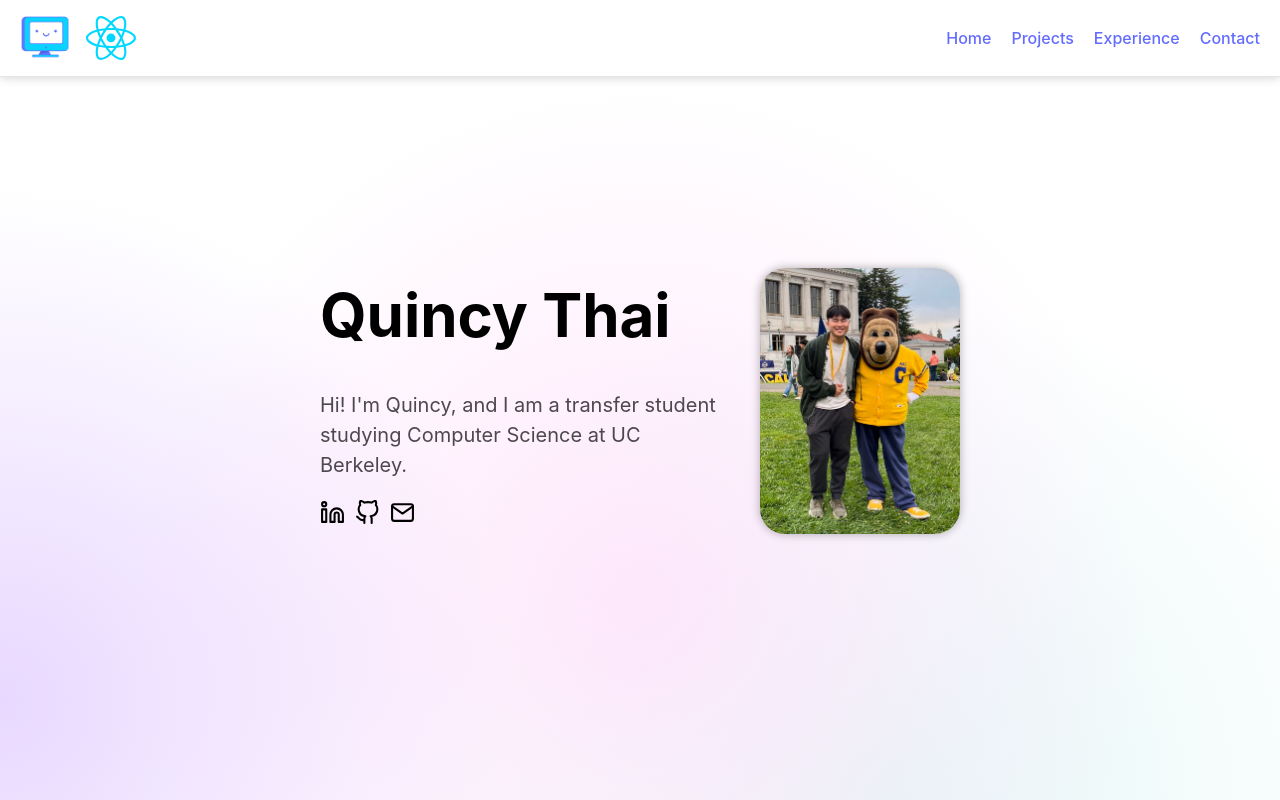
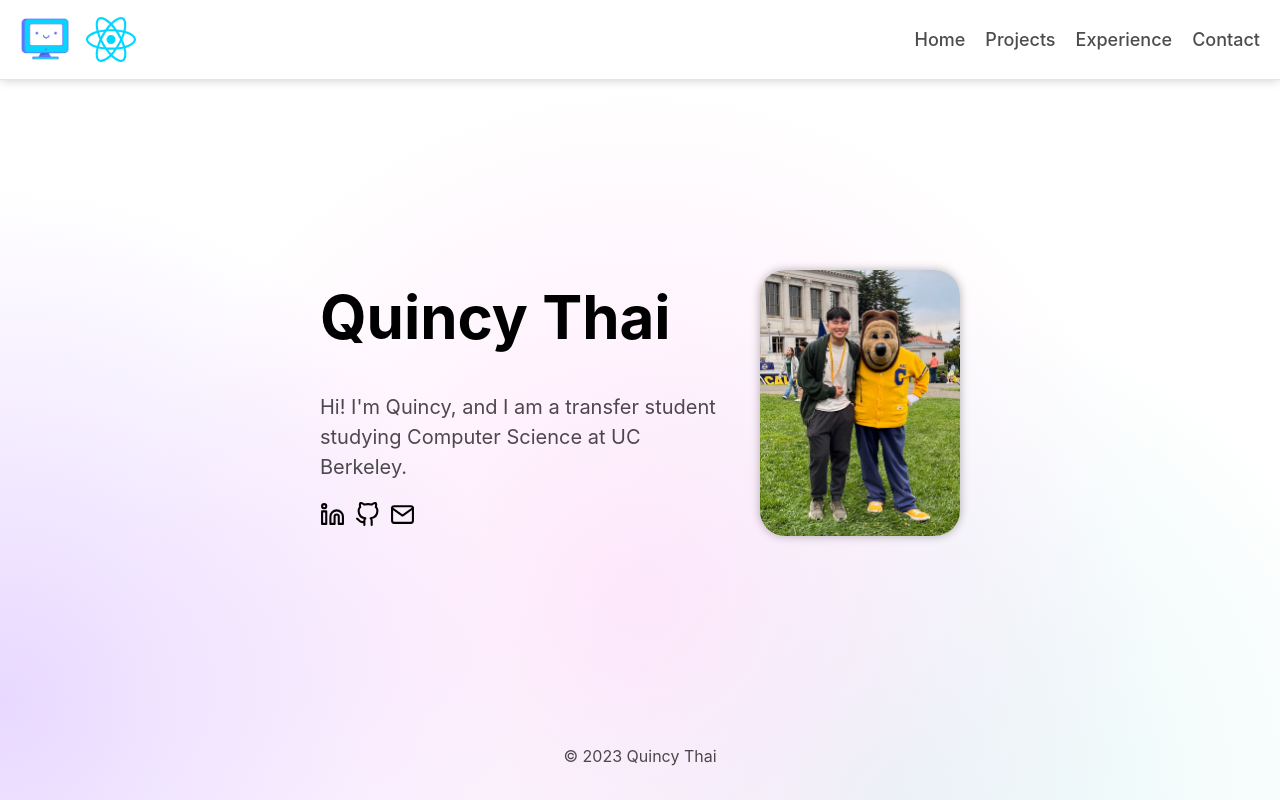
Before and after one commit to quincythai/website, a React (Vite) app: page / in a window 1280 px wide. Built offline with nearby package versions, Linux system fonts and the light colour scheme.

Commit message:
Add footer

```diff
--- a/src/App.css
+++ b/src/App.css
@@ -1,5 +1,7 @@
 :root {
   --gray: #333;
+  --faded: rgba(0, 0, 0, 0.70);
+  --react-logo-color: #61dbfb;
 }
 
 body {
--- a/src/components/Block/Block.css
+++ b/src/components/Block/Block.css
@@ -20,7 +20,7 @@
 .intro-container .subtext {
   font-size: 20px;
   max-width: 400px;
-  color: rgba(0, 0, 0, 0.70);
+  color: var(--faded);
 }
 
 .intro-container img {
--- a/src/components/Footer/Footer.css
+++ b/src/components/Footer/Footer.css
@@ -0,0 +1,8 @@
+footer {
+    display: flex;
+    justify-content: center;
+    position: fixed;
+    bottom: 4%;
+    width: 100%;
+    color: var(--faded);
+}
--- a/src/components/Footer/Footer.jsx
+++ b/src/components/Footer/Footer.jsx
@@ -4,7 +4,7 @@ import './Footer.css';
 const Footer = () => {
   return (
     <footer>
-
+      &#169; {(new Date().getFullYear())} Quincy Thai
     </footer>
   );
 };
--- a/src/components/Navbar/Navbar.css
+++ b/src/components/Navbar/Navbar.css
@@ -27,3 +27,8 @@
   display: flex;
   gap: 20px;
 }
+
+.navbar .right-section a {
+  color: var(--faded);
+  font-size: 18px;
+}
--- a/src/pages/Homepage.jsx
+++ b/src/pages/Homepage.jsx
@@ -1,5 +1,6 @@
 import Navbar from "../components/Navbar/Navbar";
 import Block from "../components/Block/Block";
+import Footer from "../components/Footer/Footer";
 import "./Homepage.css";
 
 const Homepage = () => {
@@ -16,6 +17,7 @@ const Homepage = () => {
       <div className="block-container">
         <Block />
       </div>
+      <Footer />
     </div>
   );
 };
```
